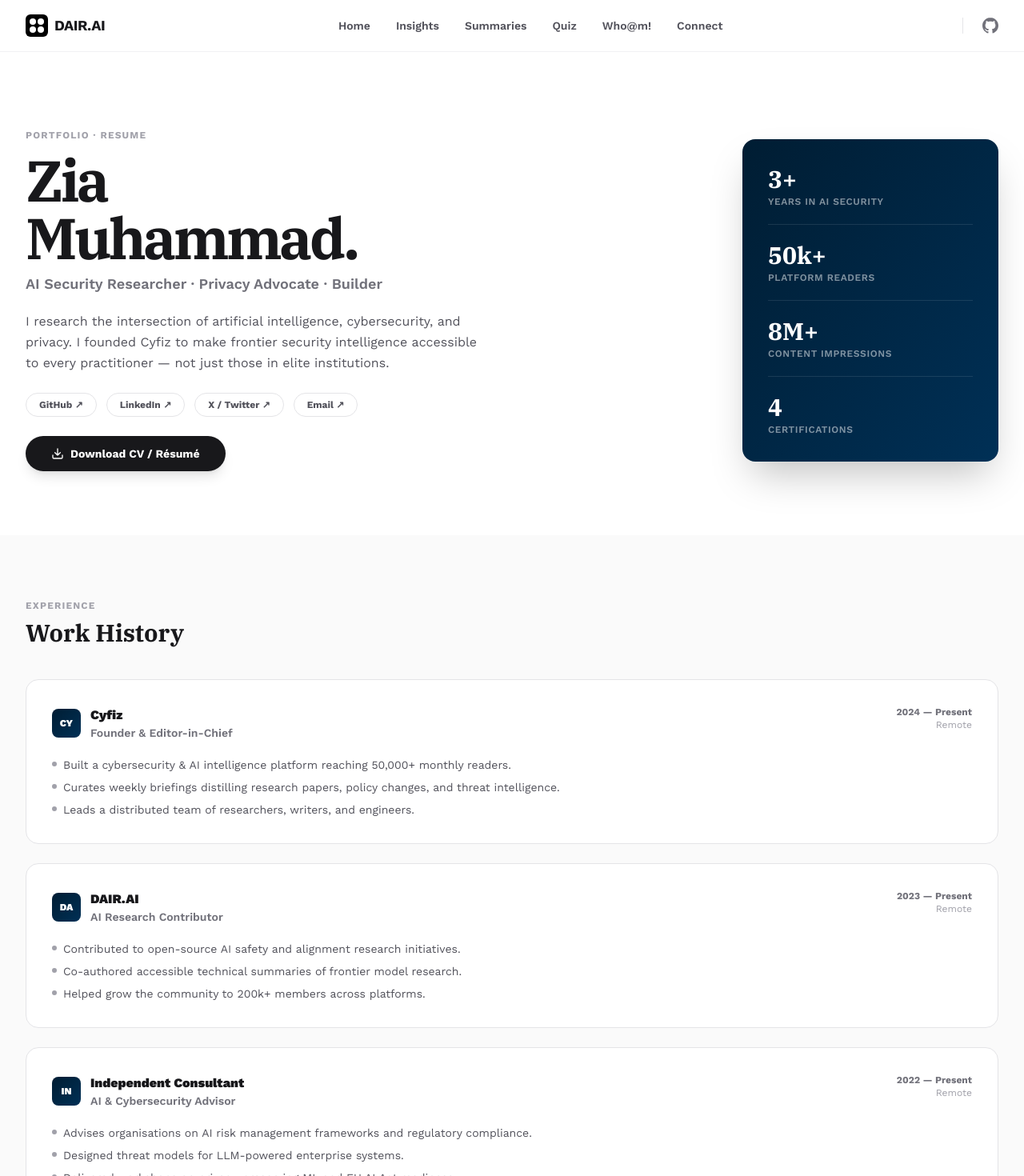
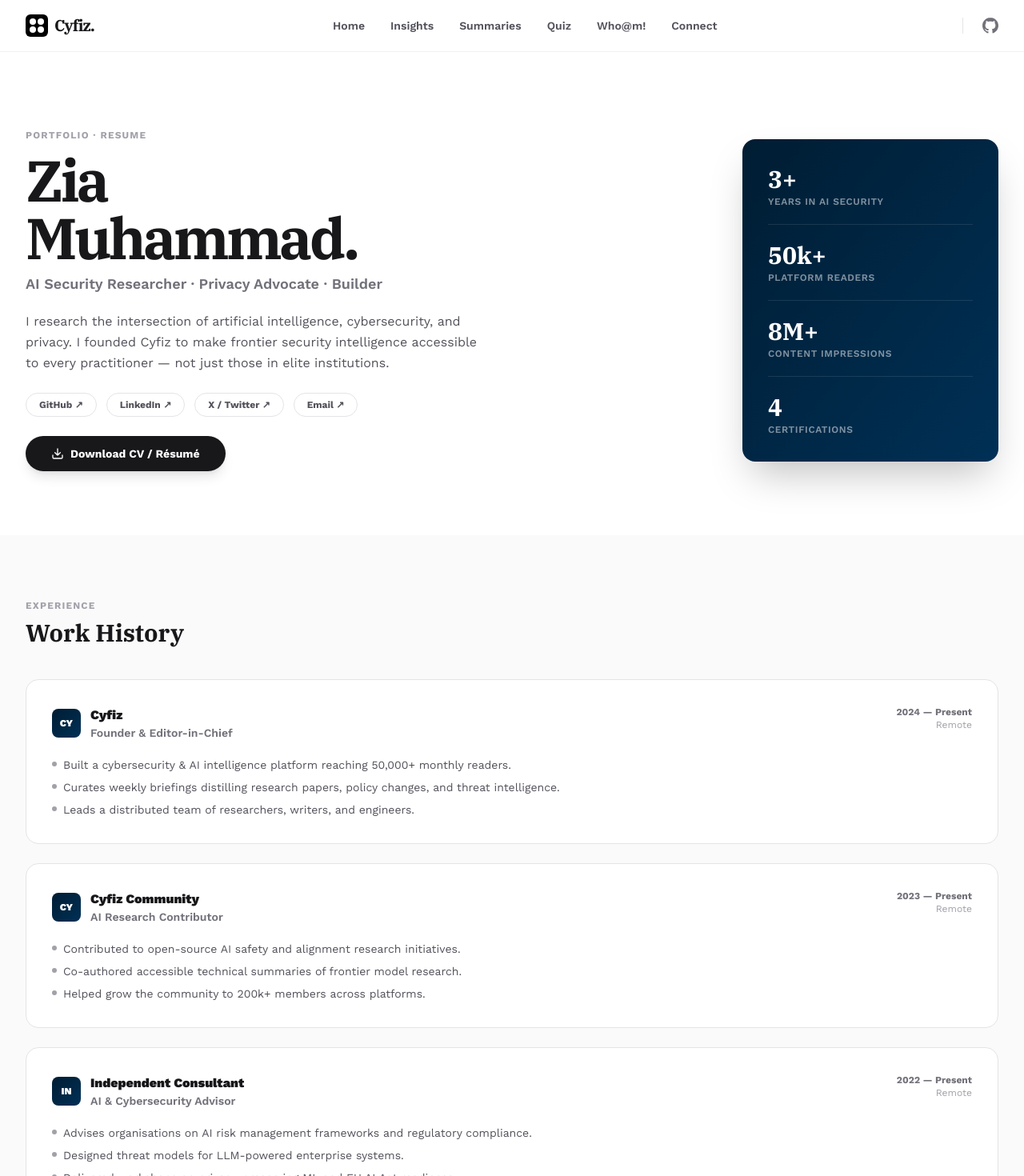
Before and after one commit to ziakn/cyfiz, a Next.js app: page /profile in a window 1280 px wide. Shown: the top 1470 px of the page at 80% size. Built offline with nearby package versions, Linux system fonts and the light colour scheme.

Commit message:
n-changes

```diff
--- a/src/app/profile/page.tsx
+++ b/src/app/profile/page.tsx
@@ -4,8 +4,8 @@
 import type { Metadata } from "next";
 
 export const metadata: Metadata = {
-  title: "Zia Muhammad — AI & Cybersecurity Professional",
-  description: "Resume and portfolio of Zia Muhammad — AI security researcher, privacy advocate, and founder of Cyfiz.",
+  title: "Cyfiz — AI & Cybersecurity Professional",
+  description: "Resume and portfolio of Cyfiz — AI security researcher, privacy advocate, and founder of Cyfiz.",
 };
 
 const experience = [
@@ -21,7 +21,7 @@
     ],
   },
   {
-    company: "DAIR.AI",
+    company: "Cyfiz Community",
     role: "AI Research Contributor",
     period: "2023 — Present",
     location: "Remote",
--- a/src/components/Academy.tsx
+++ b/src/components/Academy.tsx
@@ -32,7 +32,7 @@
     <section className="bg-zinc-50 py-32 dark:bg-zinc-950/50">
       <div className="container mx-auto max-w-7xl px-4 sm:px-6 lg:px-8">
         <div className="text-center">
-          <p className="text-xs font-bold uppercase tracking-widest text-zinc-500">DAIR.AI Academy</p>
+          <p className="text-xs font-bold uppercase tracking-widest text-zinc-500">Cyfiz Academy</p>
           <h2 className="mt-4 text-3xl font-extrabold tracking-tight text-zinc-900 dark:text-zinc-50 sm:text-4xl">
             Master AI with our expert-led courses
           </h2>
--- a/src/components/Header.tsx
+++ b/src/components/Header.tsx
@@ -13,7 +13,7 @@
               <div className="h-2 w-2 rounded-full bg-white dark:bg-black"></div>
             </div>
           </div>
-          <span className="text-lg font-bold tracking-tight text-zinc-900 dark:text-zinc-50">DAIR.AI</span>
+          <span className="text-xl font-black font-serif tracking-tighter text-zinc-900 dark:text-zinc-50">Cyfiz.</span>
         </Link>
 
         <nav className="hidden flex-1 items-center justify-center gap-8 md:flex">
```
